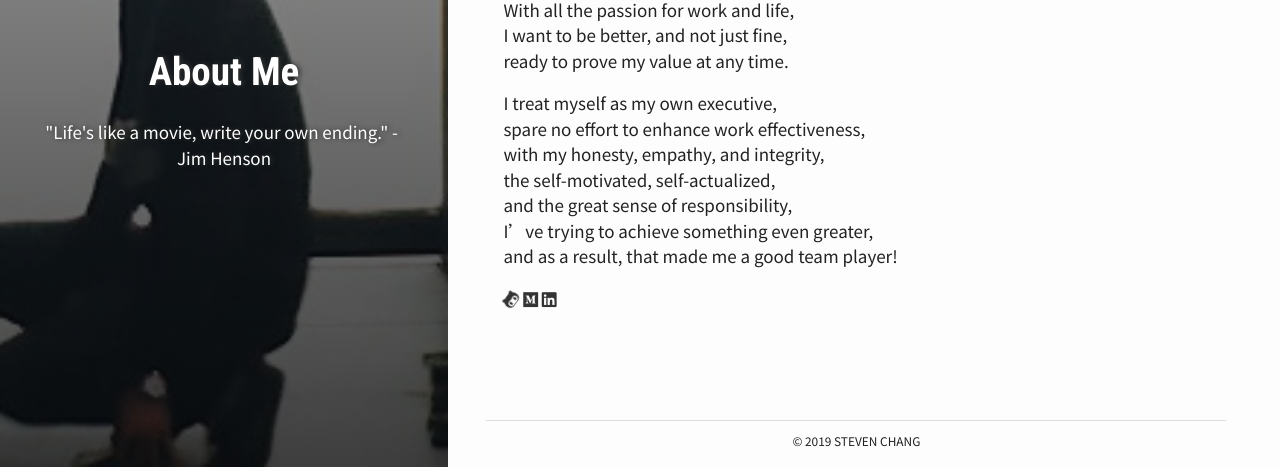
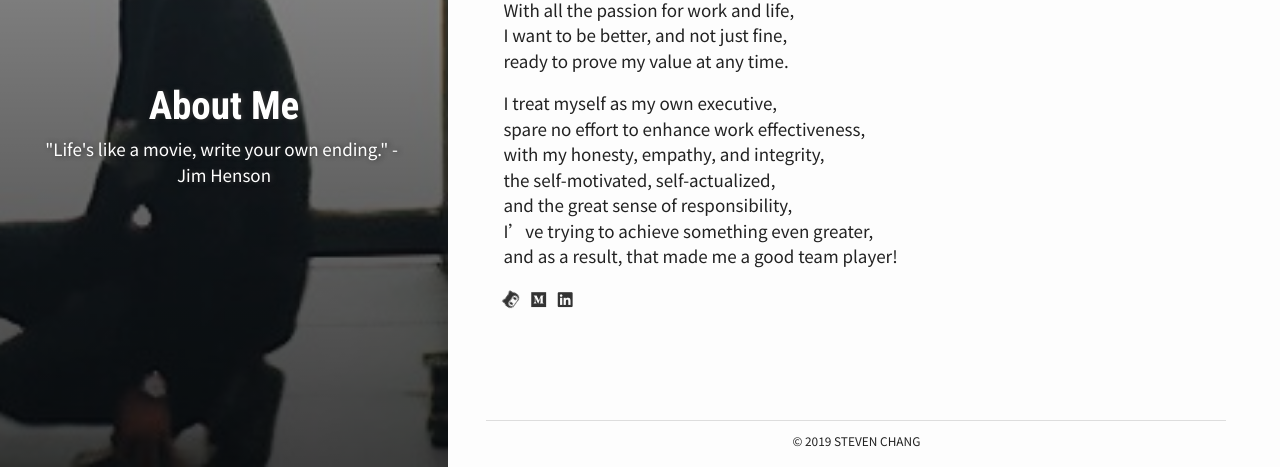
Before and after one commit to stevencch99/stevencch99.github.io, a Jekyll site: the page built from about.md, in a window 1280 px wide and 1400 px high, scrolled down 43 px. Shown: the part 933-1400 px from the top of the window. Built offline with Jekyll 4.4.1, drawn with Linux system fonts in a browser that asks for light colours; nearby versions of some CDN libraries; comment, search, counter and statistics services are not loaded.

Commit message:
Modify icon margin, shorten title of post

```diff
--- a/_includes/aside.html
+++ b/_includes/aside.html
@@ -1,21 +1,17 @@
 {% if page.bg %}
   <aside class="sidebar" role="note" style="background-image: url({{ site.images | relative_url }}/{{ page.bg }})">
 {% else %}
-  <aside class="sidebar" role="note" style="background-image: url({{ site.images | relative_url }}/nasa-63032-unsplash--compressed.jpg)">
+  <aside class="sidebar" role="note"
+    style="background-image: url({{ site.images | relative_url }}/nasa-63032-unsplash--compressed.jpg)">
 {% endif %}
 
     <div class="cover">
-
-    <!-- <div class="cover__title">
-      <p>Steven C.</p>
-    </div> -->
-
       <div class="cover__text">
         <div class="heading">
           {% if page.tags %}
             {% for tag in page.tags %}
               <!-- <a href="{{ site.baseurl }}/posts/#{{ tag | downcase }}">{{ tag | downcase }}</a> -->
-            <a href="{{ site.baseurl }}/posts/#{{ tag | upcase }}">{{ tag | upcase }}</a>
+              <a href="{{ site.baseurl }}/posts/#{{ tag | capitalize }}">{{ tag | upcase }}</a>
             {% endfor %}
           {% elsif page.title %}
             {{ page.title }}
@@ -27,7 +23,7 @@
           {% endif %}
         </div>
 
-      <p class="aside__page-summary">
+        <div class="aside__page-summary">
           {% if page.summary %}
             {{ page.summary }}
           {% else %}
@@ -38,7 +34,7 @@
               <a href="https://www.linkedin.com/in/stevenchchang/"><i class="aside__text--icon fab fa-linkedin"></i></a>
             </p>
           {% endif %}
-      </p>
+        </div>
       </div>
     </div>
 
--- a/about.md
+++ b/about.md
@@ -41,6 +41,6 @@ and the great sense of responsibility,
 I've trying to achieve something even greater,
 and as a result, that made me a good team player!
 
-[<i class="fab fa-github-alt fa-spin"></i>](https://github.com/stevencch99/)
-[<i class="fab fa-medium"></i>](https://medium.com/space-cat/)
-[<i class="fab fa-linkedin"></i>](https://www.linkedin.com/in/stevenchchang/)
+[<i class="about-icon fab fa-github-alt fa-spin"></i>](https://github.com/stevencch99/)
+[<i class="about-icon fab fa-medium"></i>](https://medium.com/space-cat/)
+[<i class="about-icon fab fa-linkedin"></i>](https://www.linkedin.com/in/stevenchchang/)
--- a/assets/_sass/_layout.scss
+++ b/assets/_sass/_layout.scss
@@ -19,6 +19,10 @@ a {
 .fab:focus,
 .fab:active {
   color: #766257
+}
+
+.about-icon {
+  margin-right: .5rem
 }
 
 /*
@@ -209,13 +213,13 @@ a {
 .aside__text--title {
   display: inline-block;
   color: #fff;
-  font-size: 24px;
+  font-size: 32px;
   text-decoration: none;
   margin-bottom: 4px;
 }
 .aside__text--icon {
   display: inline-block;
-  margin-right: 6px;
+  margin: 0 .5rem;
   font-size: 24px;
   color: #fff;
 }
```
Also changed, not shown: _posts/2019-07-28-Ruby_%Q_%i.md (+5 -5 lines). Lines whose indentation alone changed are shown as unchanged.
